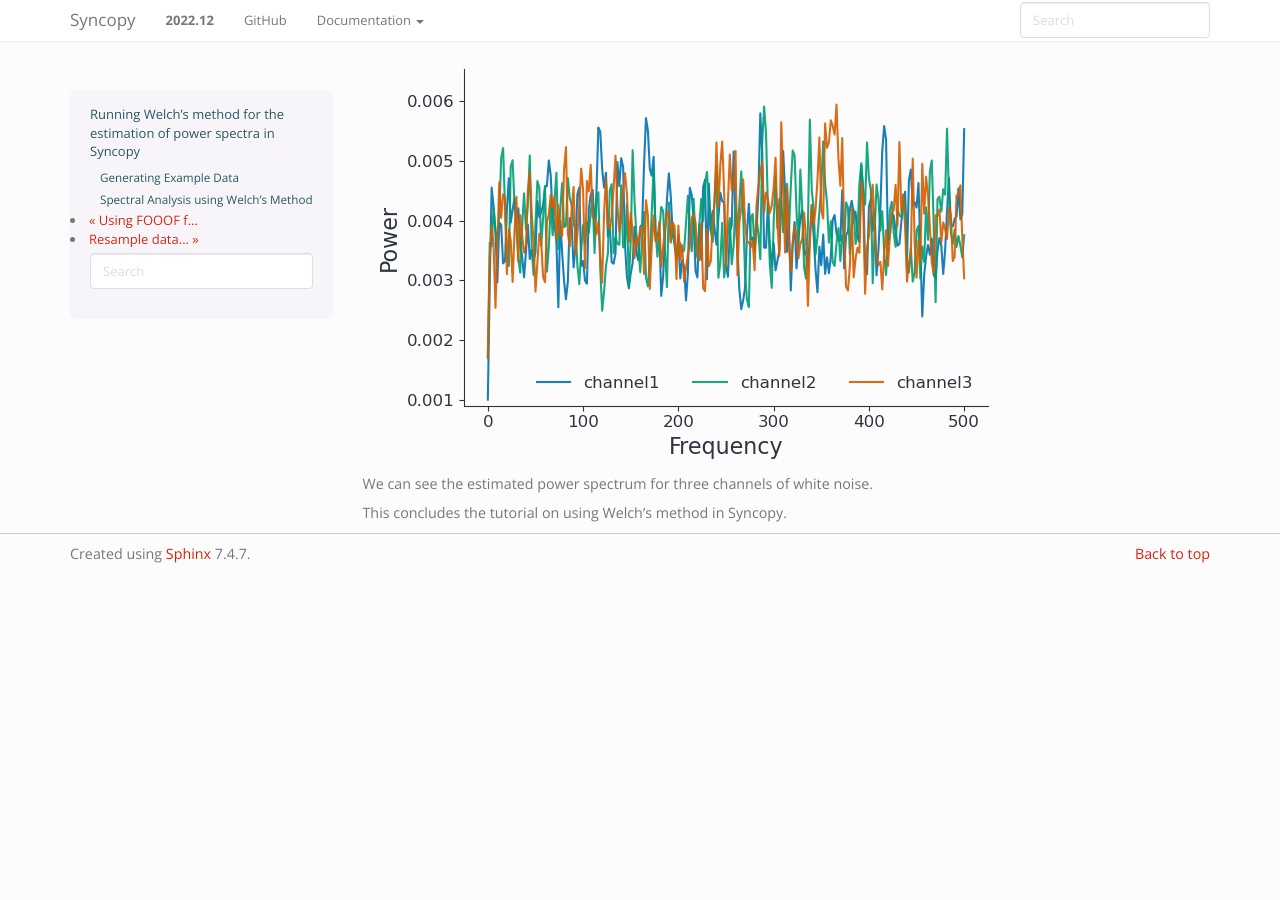
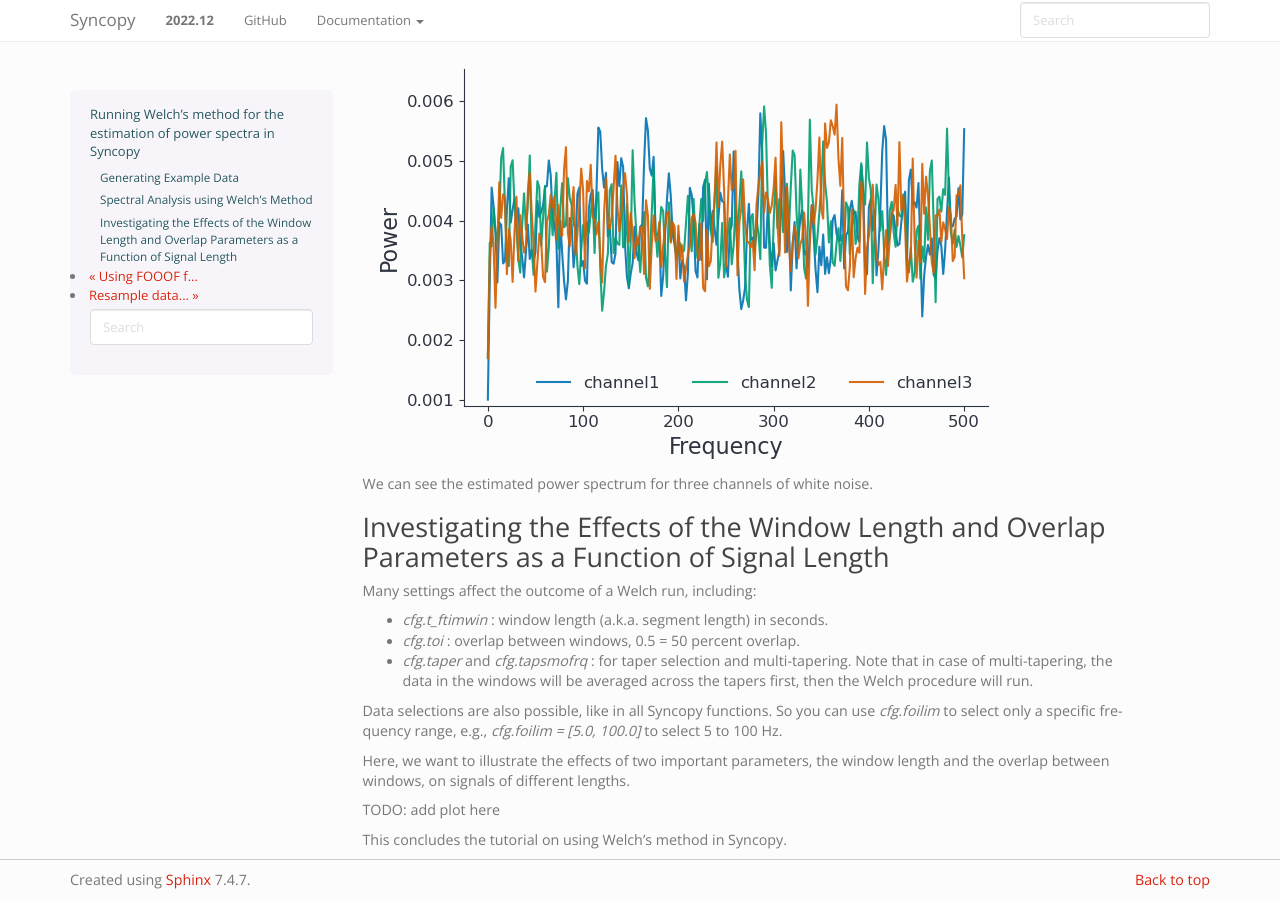
Before and after one commit to esi-neuroscience/syncopy, a Sphinx documentation site: the page built from doc/source/tutorials/welch.rst, in a window 1280 px wide and 900 px high, scrolled down 1336 px. Built offline with Sphinx 7.4.7, drawn with Linux system fonts in a browser that asks for light colours; the version number is read from the project's files by our own code; before the commit the page ends 1909 px from its top, so only the background shows below that.

Commit message:
NEW: extend Welch tutorial

```diff
--- a/doc/source/tutorials/welch.rst
+++ b/doc/source/tutorials/welch.rst
@@ -87,4 +87,21 @@ We can also visualize the power spectrum. Here we select the first of the two tr
 
 We can see the estimated power spectrum for three channels of white noise.
 
+
+Investigating the Effects of the Window Length and Overlap Parameters as a Function of Signal Length
+-----------------------------------------------------------------------------------------------------
+
+Many settings affect the outcome of a Welch run, including:
+
+
+* `cfg.t_ftimwin` : window length (a.k.a. segment length) in seconds.
+* `cfg.toi`       : overlap between windows, 0.5 = 50 percent overlap.
+* `cfg.taper` and `cfg.tapsmofrq` : for taper selection and multi-tapering. Note that in case of multi-tapering, the data in the windows will be averaged across the tapers first, then the Welch procedure will run.
+
+Data selections are also possible, like in all Syncopy functions. So you can use `cfg.foilim` to select only a specific frequency range, e.g., `cfg.foilim = [5.0, 100.0]` to select 5 to 100 Hz.
+
+Here, we want to illustrate the effects of two important parameters, the window length and the overlap between windows, on signals of different lengths.
+
+TODO: add plot here
+
 This concludes the tutorial on using Welch's method in Syncopy.
```
